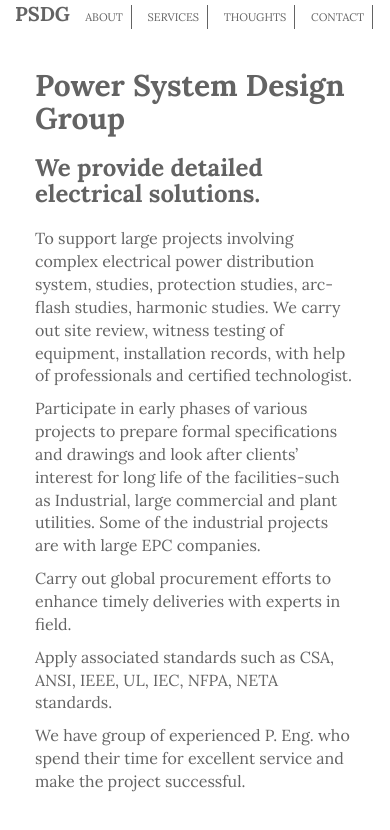
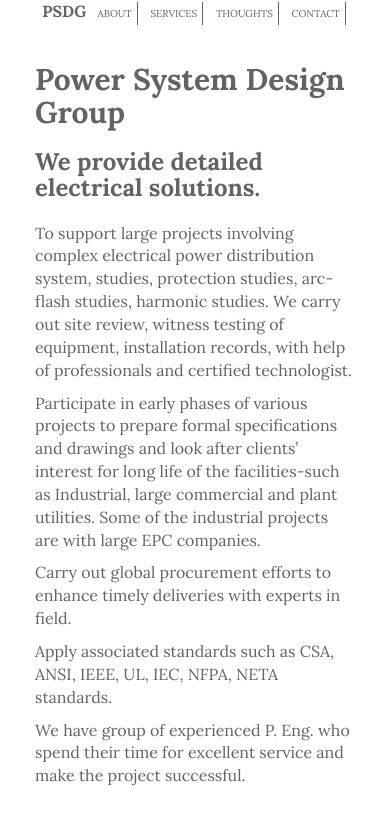
Before and after one commit to kushthaker/psdg, a plain HTML site: page index.html in a window 390 px wide. Drawn offline with Linux system fonts and the light colour scheme.

Commit message:
missing viewport meta lol

```diff
--- a/css/styles.css
+++ b/css/styles.css
@@ -193,8 +193,8 @@ label {
         margin: 5px 2px;
         text-indent: 0px;
         border-right: solid 1px #636363;
-        padding: 5px 8px;
-        font-size: 11px;
+        padding: 5px 5px;
+        font-size: 10px;
     }
 
     #mobile li a {
@@ -202,7 +202,7 @@ label {
     }
 
     #mobile .brand a {
-        font-size: 20px;
+        font-size: 16px;
         font-weight: 700;
         color: #636363;
     }
--- a/index.html
+++ b/index.html
@@ -1,6 +1,9 @@
 <!DOCTYPE html>
 <html>
 <head>
+
+	 <meta name="viewport" content="width=device-width, initial-scale=1">
+
 	<!-- STYLES -->
 	<link rel="stylesheet" type="text/css" href="bower_components/bootstrap/dist/css/bootstrap.css">
 	<link href='http://fonts.googleapis.com/css?family=Lora:400,700' rel='stylesheet' type='text/css'>
```
